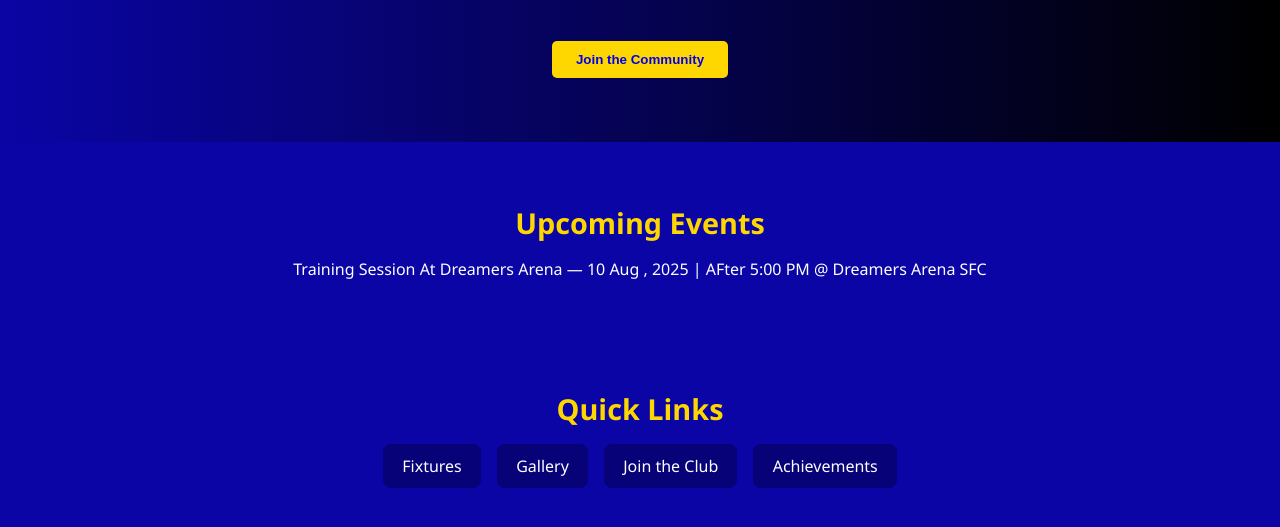
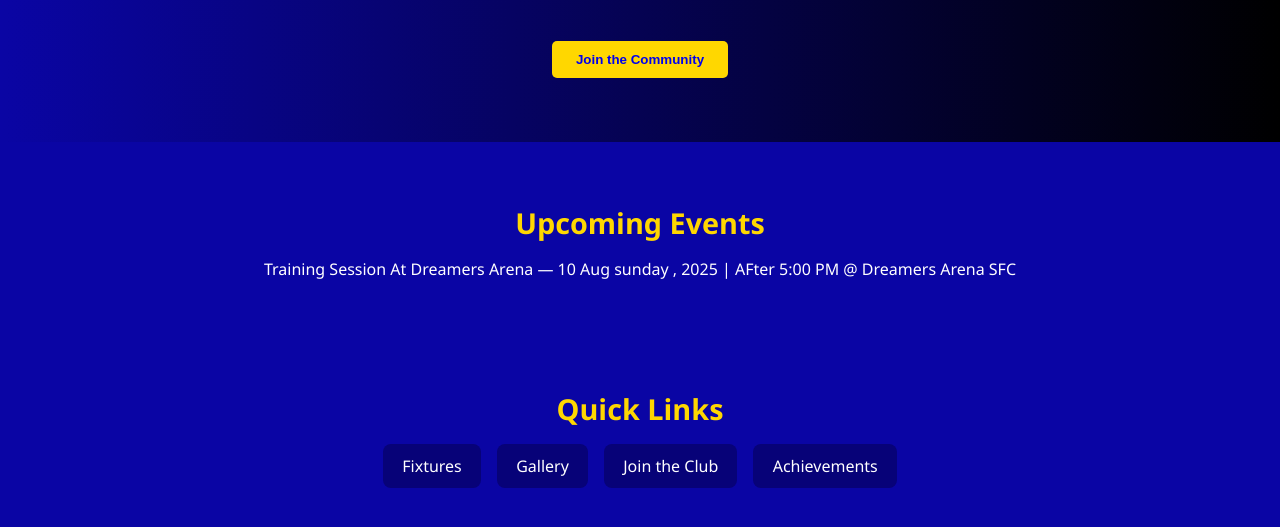
Before and after one commit to powershotzarix360/SFC-BALLERS, a plain HTML site: page index.html in a window 1280 px wide. Shown: the part 273-800 px from the top of the page. Drawn offline with Linux system fonts and the light colour scheme.

Commit message:
Update index.html

```diff
--- a/index.html
+++ b/index.html
@@ -189,7 +189,7 @@
 
   <section class="section">
     <h3>Upcoming Events</h3>
-    <p style="text-align: center;"> Training Session At Dreamers Arena — 10 Aug , 2025 | AFter 5:00 PM @ Dreamers Arena SFC</p>
+    <p style="text-align: center;"> Training Session At Dreamers Arena — 10 Aug sunday  , 2025 | AFter 5:00 PM @ Dreamers Arena SFC</p>
   </section>
 
   <section class="section">
```
